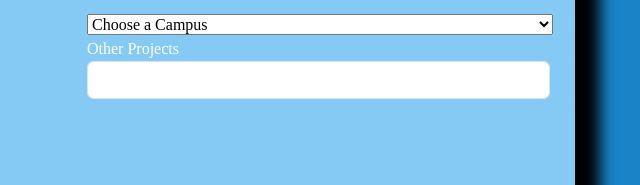
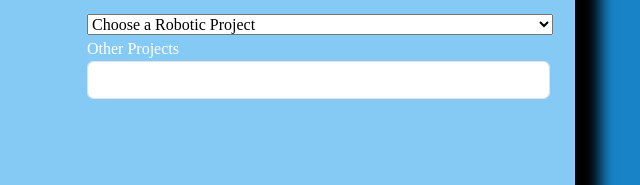
Before and after one commit to SvenGabrielle109/Fairview_ICT9Topaz_Q2SW2_Damondamon_Gabrielle, a plain HTML site: page index.html in a window 1280 px wide. Shown: the part 530-715 px from the top of the page, 565-1205 px from the left. Drawn offline with nearby package versions, Linux system fonts and the light colour scheme.

Commit message:
Update index.html

```diff
--- a/index.html
+++ b/index.html
@@ -91,7 +91,7 @@
 						<label for="Projects">Recent Robotics Projects</label>
 						<p>There are more Robotics Project in this section. You can pick <strong>ONLY ONE</strong>. Look up in the <a href="https://nevonprojects.com/latest-robotic-projects-ideas-topics/">Robotics Projects</a>.</p>
 						<select class="form-group">
-							<option value="Campus">Choose a Campus </option>
+							<option value="Campus">Choose a Robotic Project </option>
 								<option value="PSSR">Pesticide Sprayer Spide Robot with Grass Cutter</option>
 								<option value="SST">Smart Shopping Trolley that Follows the Customer</option>
 								<option value="OT+FB">Object Tracker & Follower Robot Using Raspberry Pi</option>
```
